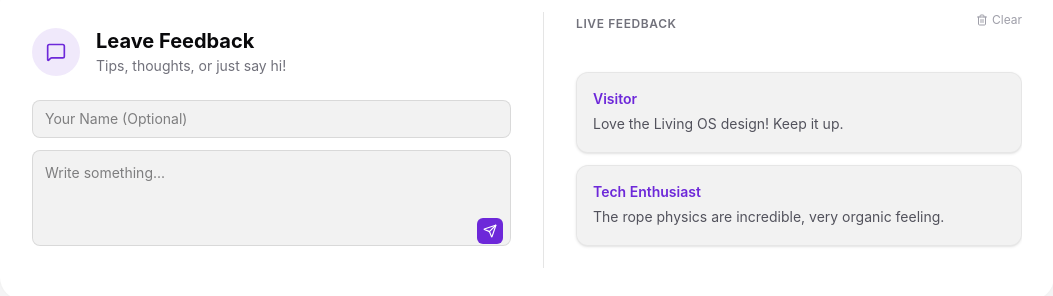
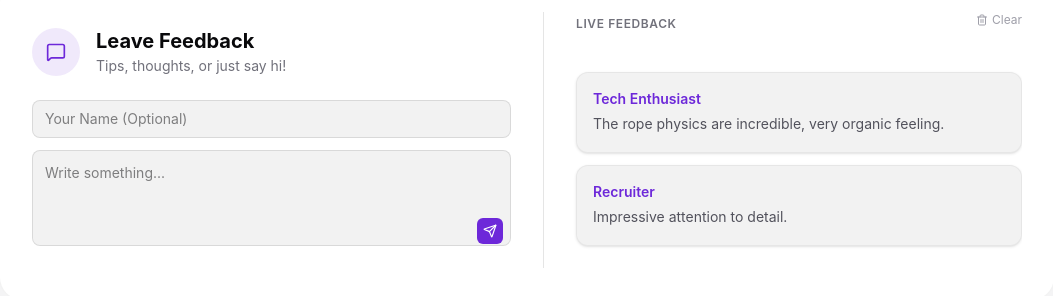
Before and after one commit to Har-beeb/portfolio, a React (Vite) app: page / in a window 1280 px wide. Shown: the part 2163-2459 px from the top of the page, without its empty margins (113-1166 px from the left). Built offline with nearby package versions, Linux system fonts and the light colour scheme; no server answers; the database is empty.

Commit message:
fix: live feedback animation now scrolls correctly

```diff
--- a/src/components/widgets/FeedbackWidget.jsx
+++ b/src/components/widgets/FeedbackWidget.jsx
@@ -63,7 +63,7 @@ export const FeedbackWidget = () => {
 
   // Auto-scroll logic for the marquee
   useEffect(() => {
-    if (feedbacks.length <= 3) return;
+    if (feedbacks.length <= 2) return;
     const interval = setInterval(() => {
       setStartIndex((prev) => (prev + 1) % feedbacks.length);
     }, 4000);
@@ -227,9 +227,9 @@ export const FeedbackWidget = () => {
 
           <div className="flex flex-col gap-3 relative flex-grow">
             <AnimatePresence mode="popLayout">
-              {visibleFeedbacks.map((fb) => (
+              {visibleFeedbacks.map((fb, i) => (
                 <motion.div
-                  key={fb.id}
+                  key={`${startIndex}-${i}`}
                   layout
                   initial={{ opacity: 0, y: 20 }}
                   animate={{ opacity: 1, y: 0 }}
```
